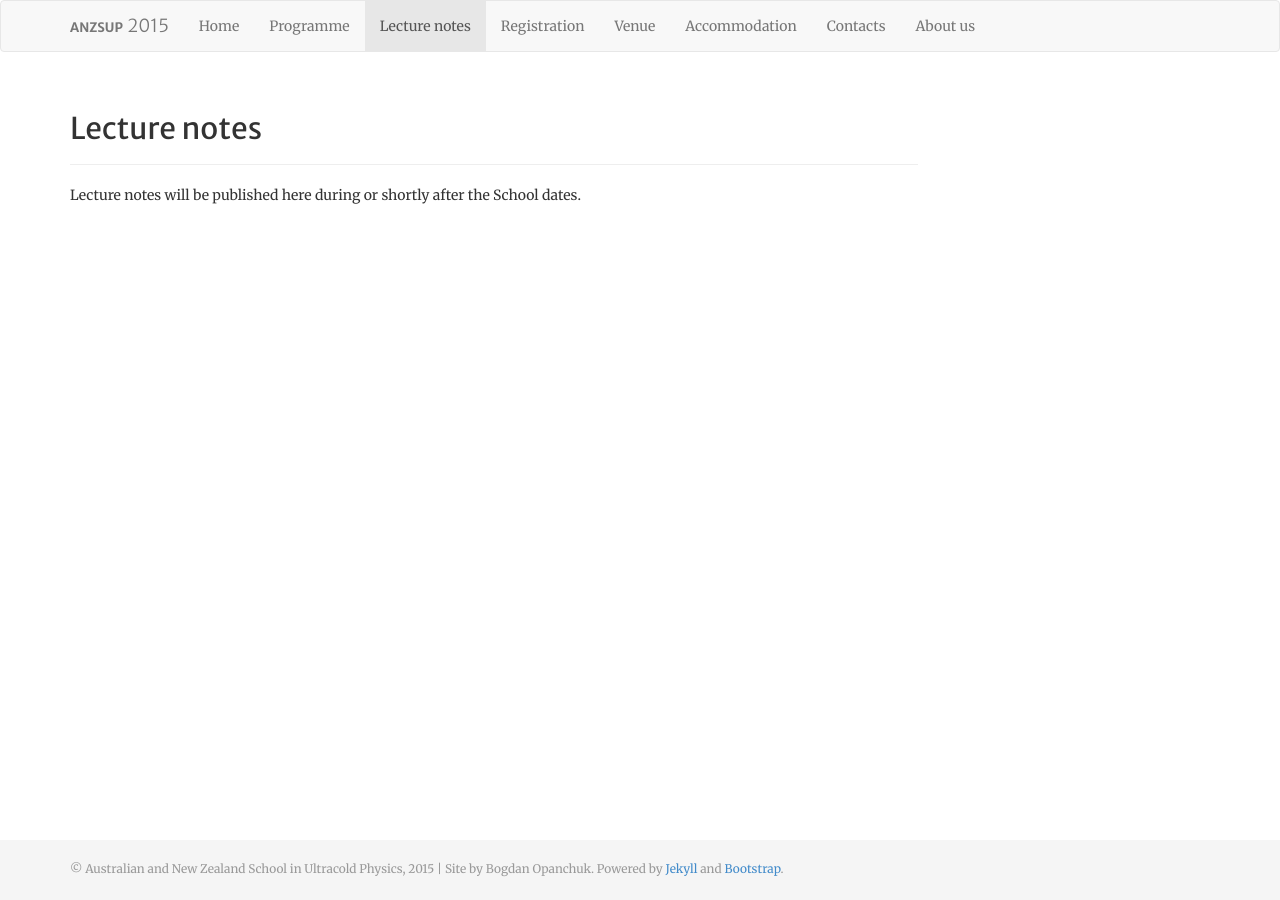
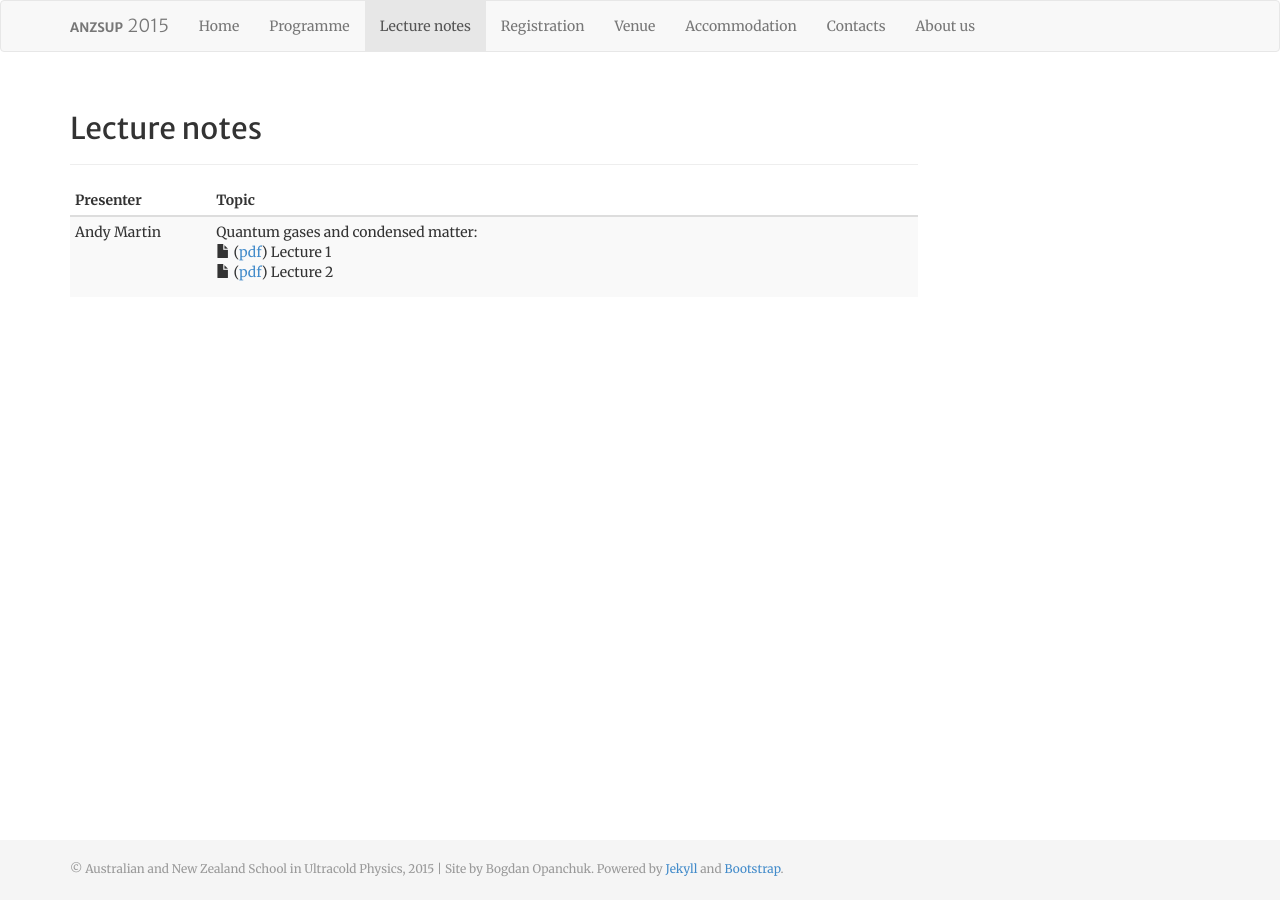
Before and after one commit to anzsup/anzsup.github.io, a Jekyll site: the page built from lecture_notes.html, in a window 1280 px wide. Built offline with Jekyll 4.4.1, drawn with Linux system fonts in a browser that asks for light colours.

Commit message:
lecture_notes: added Andy Martin's notes

```diff
--- a/lecture_notes.html
+++ b/lecture_notes.html
@@ -12,7 +12,26 @@ group_position: 3
 <h2>Lecture notes</h2>
 </div>
 
-<p>Lecture notes will be published here during or shortly after the School dates.</p>
+<table class="table table-striped table-condensed">
+<thead><tr>
+  <th>Presenter</th>
+  <th>Topic</th>
+</tr></thead>
+<tbody>
+  <tr>
+    <td class="col-md-2">Andy Martin</td>
+    <td>
+        <p>
+            Quantum gases and condensed matter:<br/>
+            <span class="glyphicon glyphicon-file"></span>
+            (<a href="notes/Andy Martin - Quantum gases and condensed matter - part 1.pdf">pdf</a>) Lecture 1<br/>
+            <span class="glyphicon glyphicon-file"></span>
+            (<a href="notes/Andy Martin - Quantum gases and condensed matter - part 2.pdf">pdf</a>) Lecture 2
+        </p>
+    </td>
+  </tr>
+</tbody>
+</table>
 
 </div>
 </div>
```
Also changed, not shown: 2 other files.
